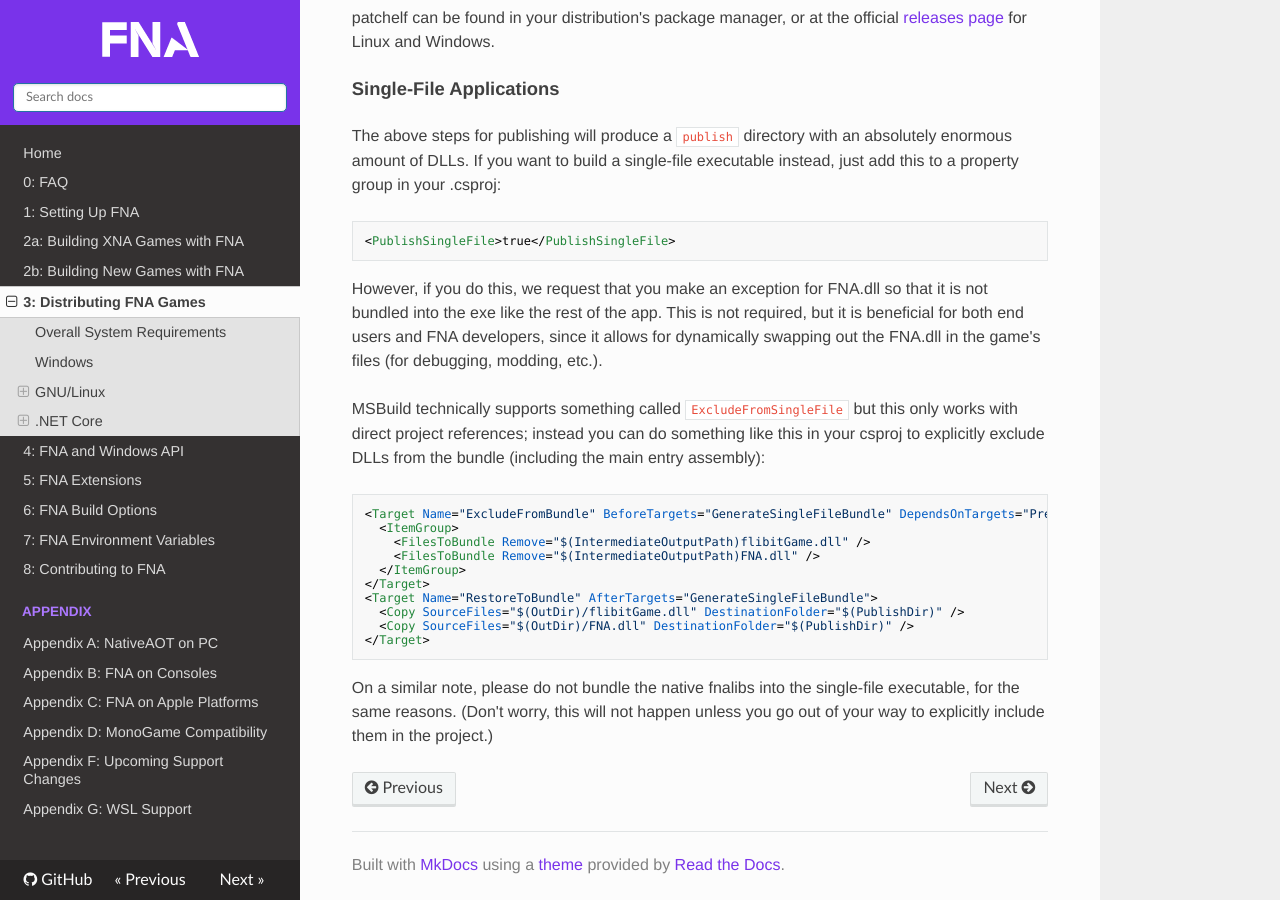
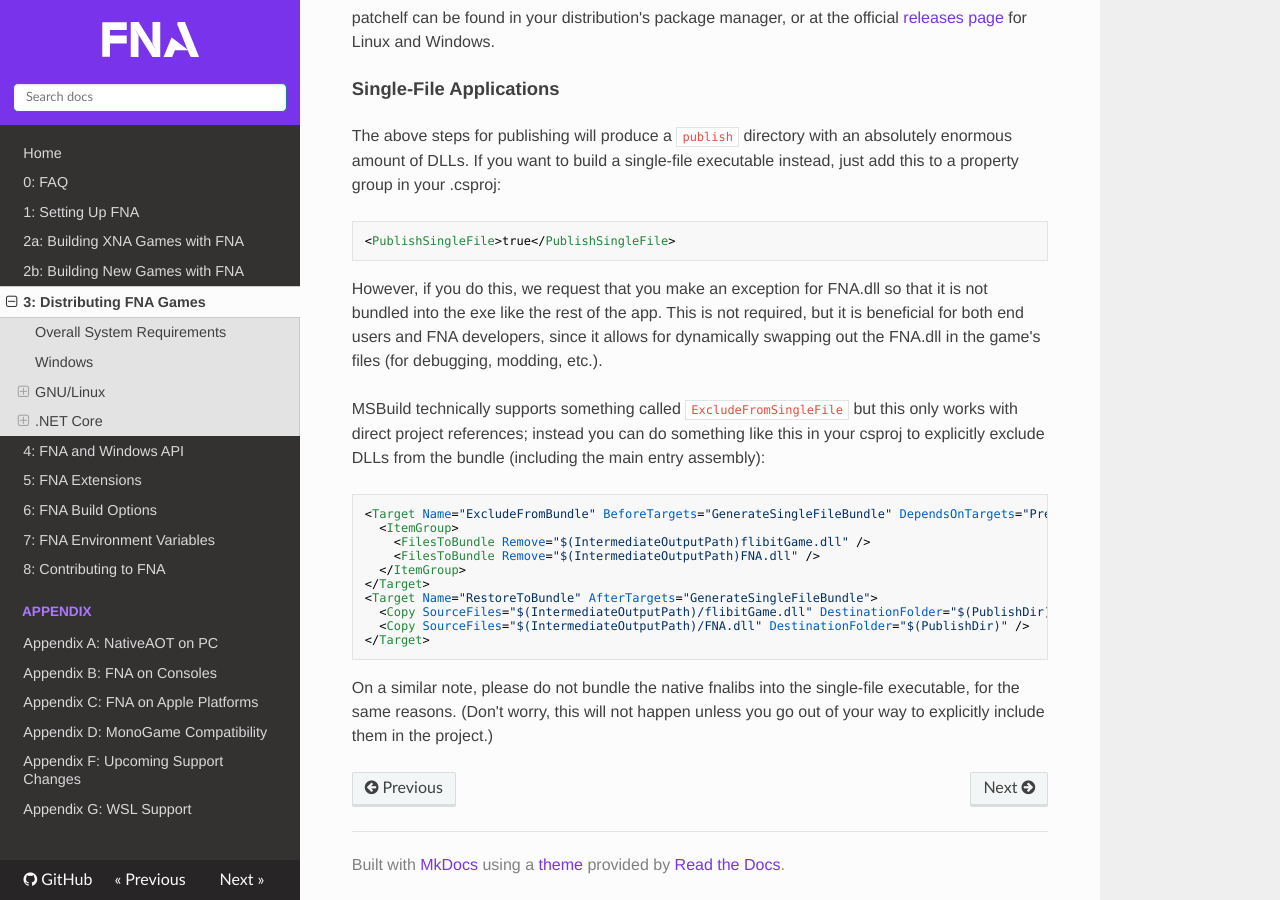
Before and after one commit to FNA-XNA/docs, an MkDocs documentation site: the page built from docs/3:-Distributing-FNA-Games.md, in a window 1280 px wide and 900 px high, scrolled down 3532 px. Built offline with MkDocs 1.6.1, drawn with Linux system fonts in a browser that asks for light colours; nearby versions of some CDN libraries.

Commit message:
Use IntermediateOutputPath instead of OutDir for RestoreToBundle

````diff
--- a/docs/3:-Distributing-FNA-Games.md
+++ b/docs/3:-Distributing-FNA-Games.md
@@ -147,8 +147,8 @@ MSBuild technically supports something called `ExcludeFromSingleFile` but this o
   </ItemGroup>
 </Target>
 <Target Name="RestoreToBundle" AfterTargets="GenerateSingleFileBundle">
-  <Copy SourceFiles="$(OutDir)/flibitGame.dll" DestinationFolder="$(PublishDir)" />
-  <Copy SourceFiles="$(OutDir)/FNA.dll" DestinationFolder="$(PublishDir)" />
+  <Copy SourceFiles="$(IntermediateOutputPath)/flibitGame.dll" DestinationFolder="$(PublishDir)" />
+  <Copy SourceFiles="$(IntermediateOutputPath)/FNA.dll" DestinationFolder="$(PublishDir)" />
 </Target>
 ```
 
````
